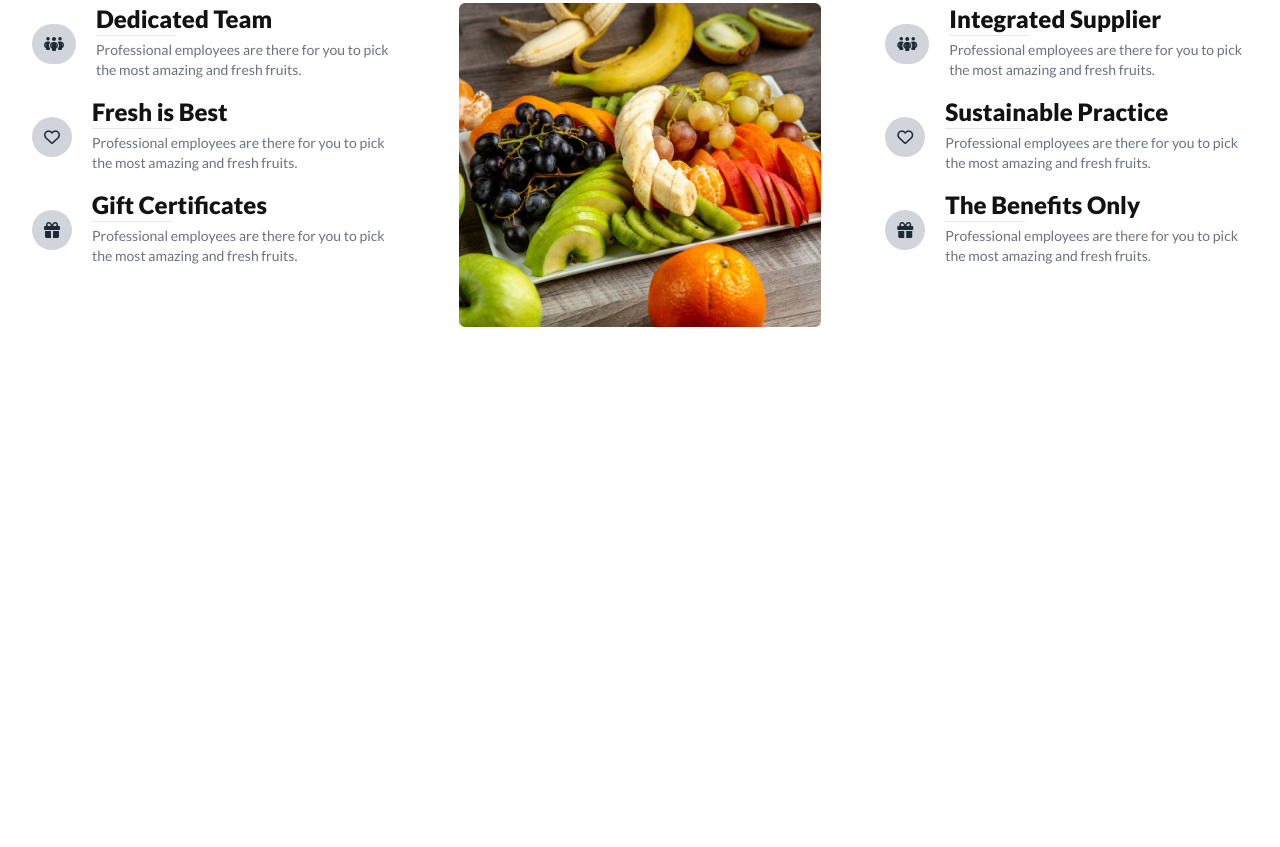
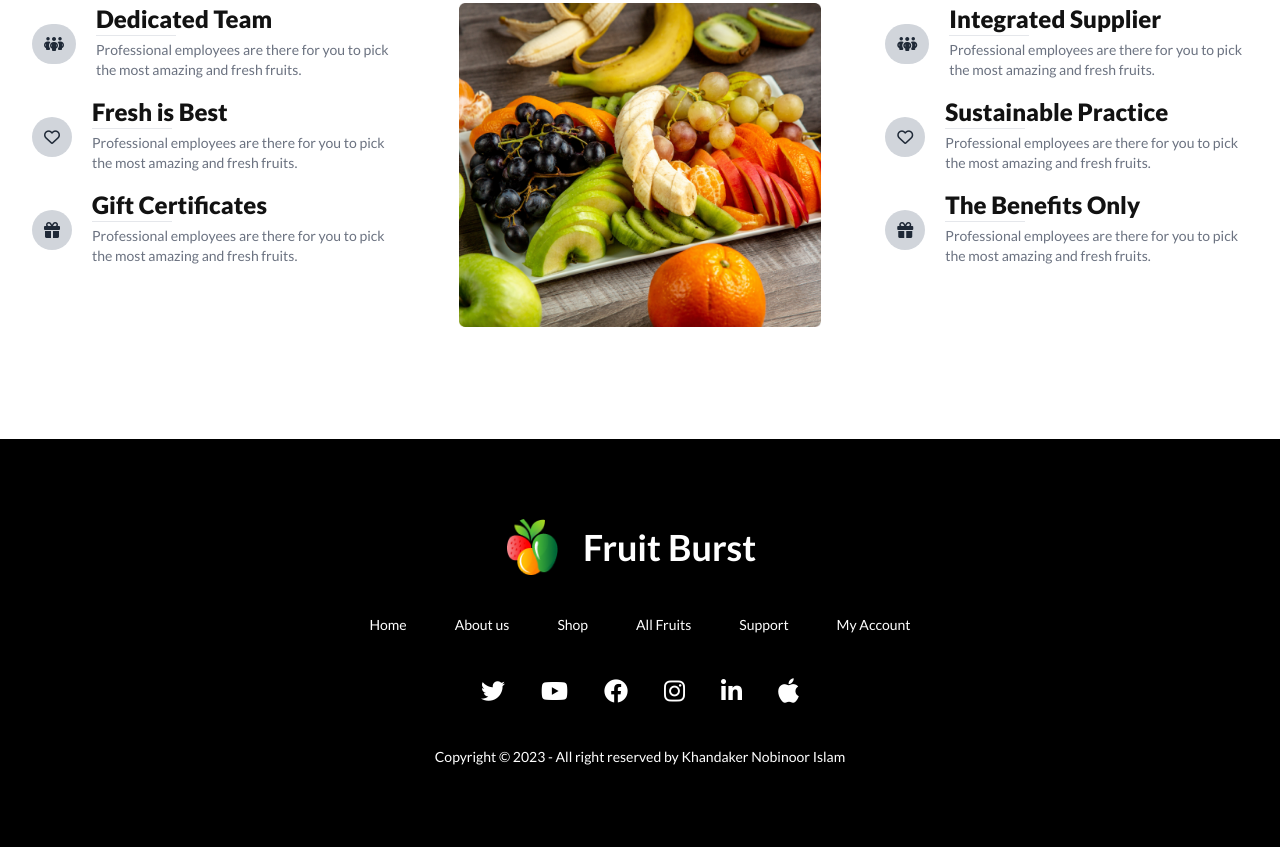
Before and after one commit to khandaker-nobinoor-islam/fruit-website-assignment-3, a plain HTML site: page index.html in a window 1280 px wide. Shown: the part 2671-3518 px from the top of the page. Before the commit the page ends 3110 px from the top, so only its background shows below. Drawn offline with nearby package versions, Linux system fonts and the light colour scheme.

Commit message:
added footer section final

```diff
--- a/index.html
+++ b/index.html
@@ -6,7 +6,7 @@
     <title>Fruit-Brust</title>
     <!-- tailwind and daisy ui cdn -->
     <link href="https://cdn.jsdelivr.net/npm/daisyui@3.3.1/dist/full.css" rel="stylesheet" type="text/css" />
-    <!-- CDN  -->
+    <!-- CDN links -->
     <link rel="stylesheet" href="https://cdnjs.cloudflare.com/ajax/libs/font-awesome/6.4.0/css/all.min.css"
         integrity="sha512-iecdLmaskl7CVkqkXNQ/ZH/XLlvWZOJyj7Yy7tcenmpD1ypASozpmT/E0iPtmFIB46ZmdtAc9eNBvH0H/ZpiBw=="
         crossorigin="anonymous" referrerpolicy="no-referrer" />
@@ -123,12 +123,12 @@
         <div class="carousel rounded-xl w-full">
             <!-- slider-1 is here -->
             <div id="slide1"
-              class="carousel-item relative  bg-no-repeat  h-[300px] md:h-[600px] w-full bg-slider1 bg-center bg-cover   ">
+              class="carousel-item relative bg-no-repeat h-[300px] md:h-[600px] w-full bg-slider1 bg-center bg-cover">
               <div class="hero">
                 <div class="hero-content text-center">
                   <div class=" space-y-3">
                     <h1 class="text-3xl md:text-6xl text-white font-black">Exotic tastes at your <br> doorstep</h1>
-                    <p class="  text-sm md:text-xl text-white font-normal">We supply highly quality organic products</p>
+                    <p class="text-sm md:text-xl text-white font-normal">We supply highly quality organic products</p>
                     <button class="btn border-0 text-white bg-primary-color">Shop Now</button>
                   </div>
                 </div>
@@ -632,8 +632,38 @@
       </div>
     </div>
   </section>
+  <!-- Choose Us Section ends -->
 
   </main>
+  <!-- footer Section start here -->
+  <footer class="mt-35 footer footer-center py-20 text-white bg-black text-base-content ">
+    <div class="flex">
+        <img class="h-8 md:h-14" src="image/logo.png" alt="logo-fruit">
+        <a class="btn btn-ghost normal-case text-2xl md:text-4xl">Fruit Burst</a>
+    </div>
+    <div class="flex flex-wrap justify-center gap-12">
+        <a class="link link-hover">Home</a>
+        <a class="link link-hover">About us</a>
+        <a class="link link-hover">Shop</a>
+        <a class="link link-hover">All Fruits</a>
+        <a class="link link-hover">Support</a>
+        <a class="link link-hover">My Account</a>
+    </div>
+    <div>
+        <div class="grid grid-flow-col gap-9 items-center">
+            <a class="link"><i class="fa-brands fa-twitter text-2xl" style="color: #ffffff;"></i></a>
+            <a class="link"><i class="fa-brands fa-youtube text-2xl" style="color: #ffffff;"></i></a>
+            <a class="link"><i class="fa-brands fa-facebook text-2xl" style="color: #ffffff;"></i></a>
+            <a class="link"><i class="fa-brands fa-instagram text-2xl" style="color: #ffffff;"></i></a>
+            <a class="link"><i class="fa-brands fa-linkedin-in text-2xl" style="color: #ffffff;"></i></a>
+            <a class="link"><i class="fa-brands fa-apple fa-2xl" style="color: #ffffff;"></i></a>
+        </div>
+    </div>
+    <div>
+        <p>Copyright &copy; 2023 - All right reserved by Khandaker Nobinoor Islam</p>
+    </div>
+</footer>
+ <!-- footer Section ends -->
 
 </body>
 </html>
```
